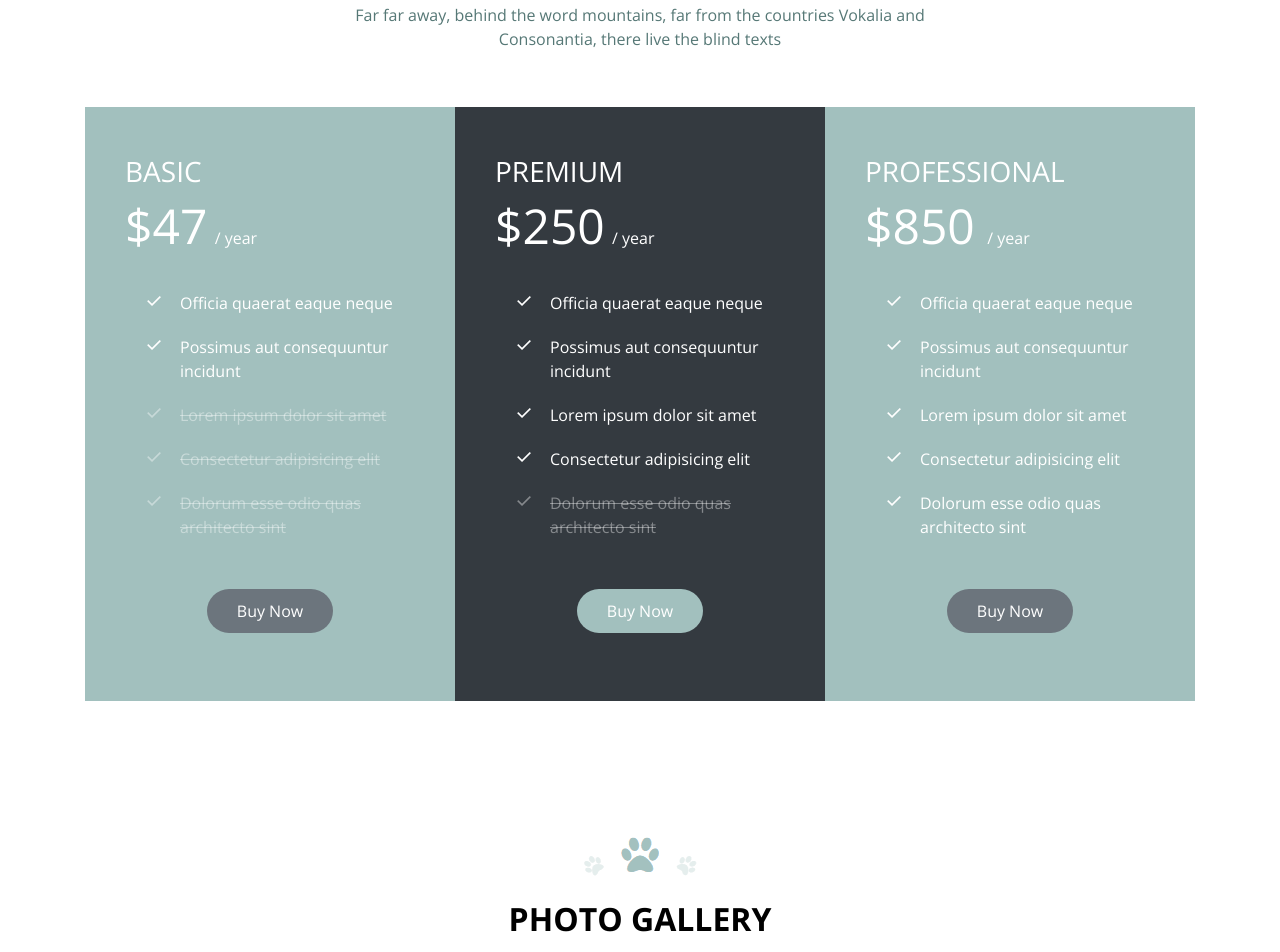
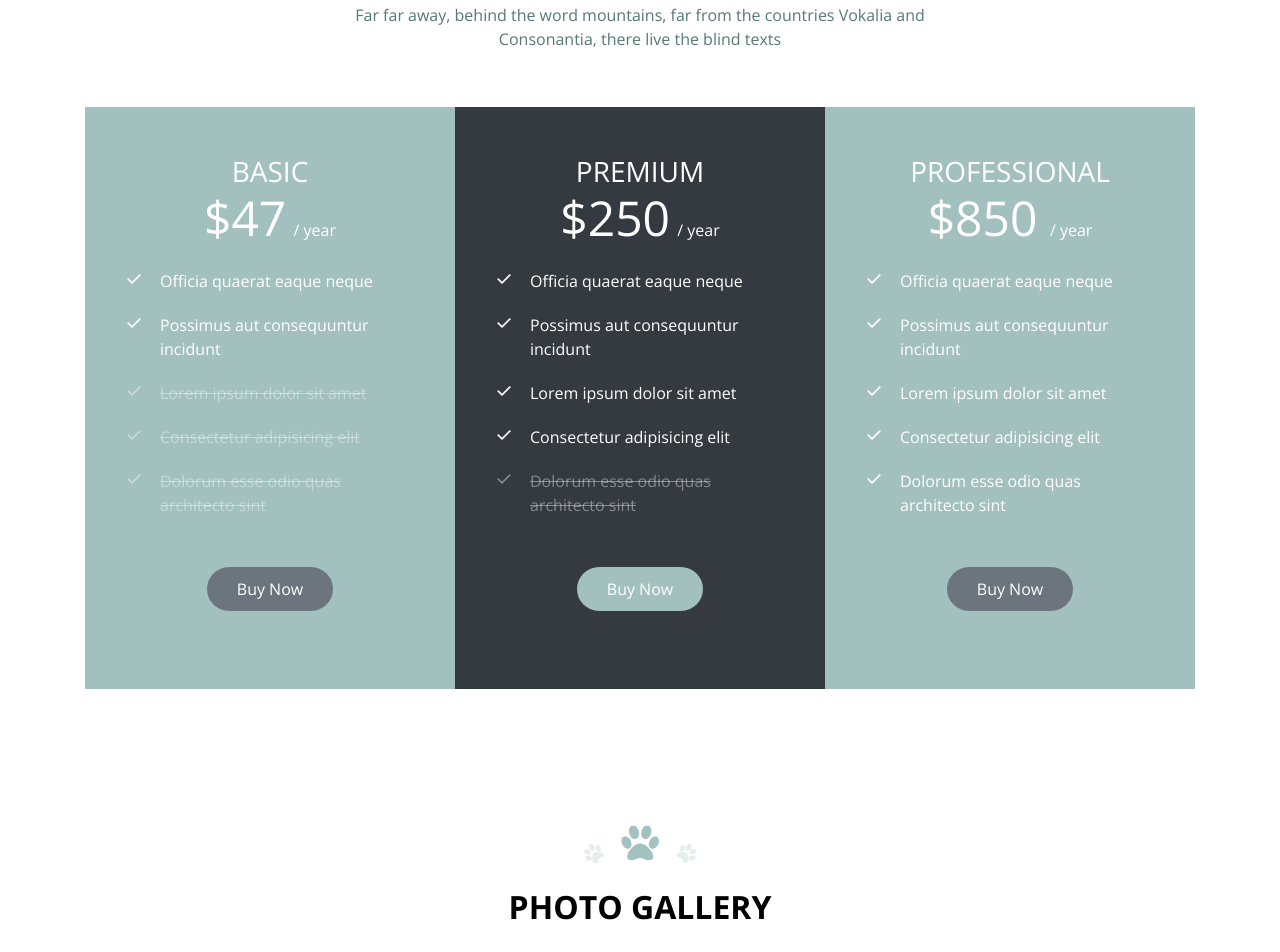
Before and after one commit to Nourhaan-Atef/Secand-Website-Dogger, a plain HTML site: page index.html in a window 1280 px wide. Shown: the part 4355-5307 px from the top of the page. Drawn offline with nearby package versions, Linux system fonts and the light colour scheme.

Commit message:
Last Edit

```diff
--- a/css/main.css
+++ b/css/main.css
@@ -404,16 +404,21 @@
   font-size: 28px;
   margin: 0 0 8px;
   font-weight: 500;
+  margin: auto;
 }
 .section5 .container .cards .row .card h2.card-title:nth-of-type(2) {
   margin: 0 0 24px;
   height: 50px;
+  margin: auto;
 }
 .section5 .container .cards .row .card h2.card-title span {
   font-size: 16px;
 }
 .section5 .container .cards .row .card h2.card-title span:first-of-type {
   font-size: 48px;
+}
+.section5 .container .cards .row .card .card-body {
+  padding: 30px 0;
 }
 .section5 .container .cards .row .card ul {
   list-style: none;
```
